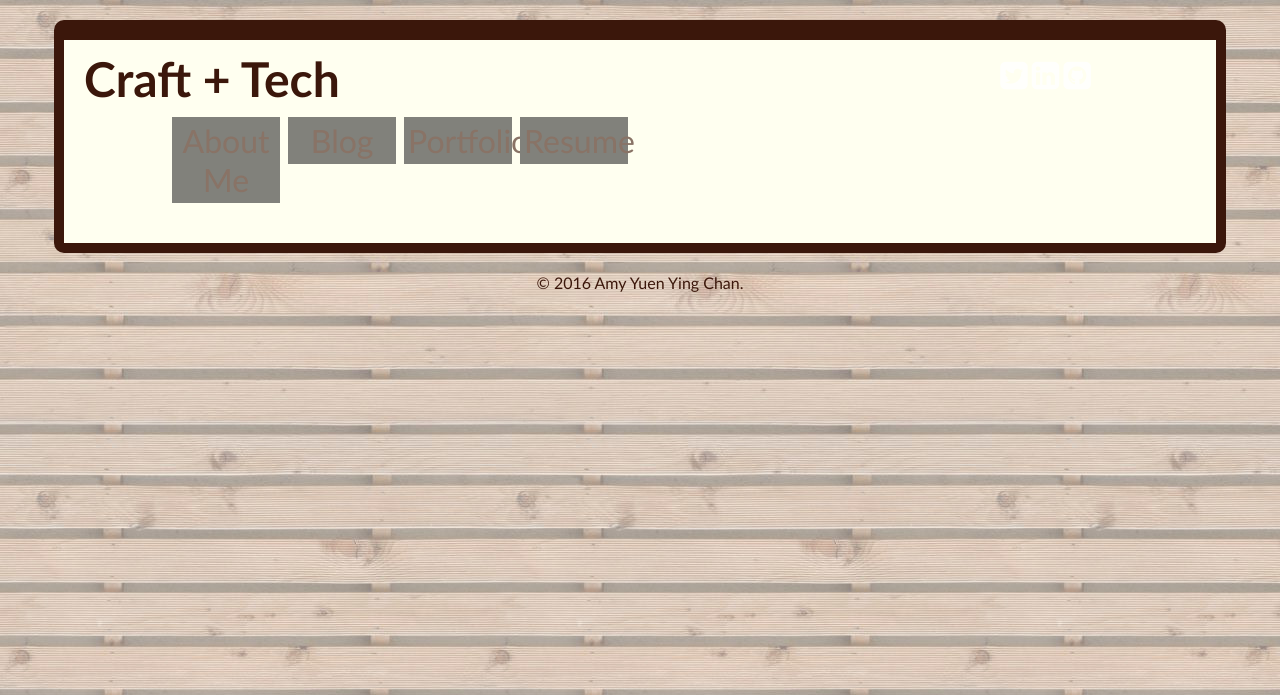
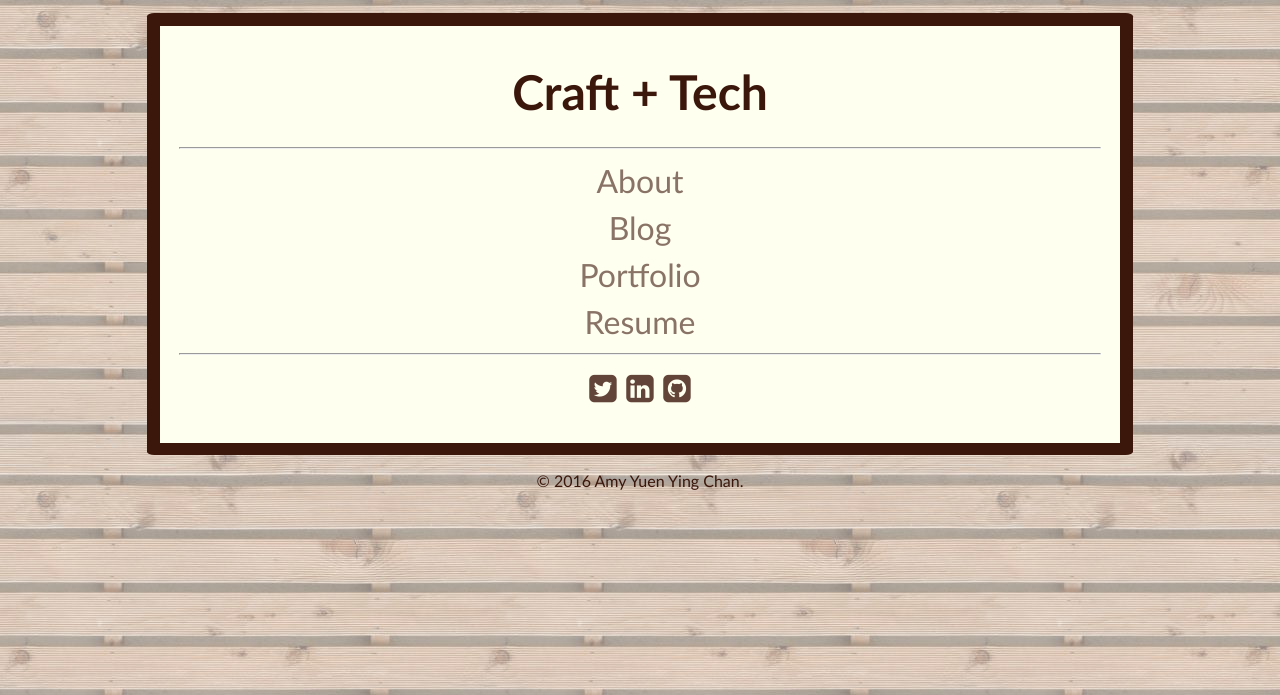
Before and after one commit to amychan331/my-website, a PHP site: template application/views/front.php in a window 1280 px wide. Shown: the top 695 px of the page. Run offline with PHP 8.4, Linux system fonts and the light colour scheme; the template is opened without the code that fills it, so the values that code supplies are empty.

Commit message:
Add social media & htaccess. Correct links. Did landing page.

```diff
--- a/application/models/front.php
+++ b/application/models/front.php
@@ -2,10 +2,7 @@
 class Content {
 	public function __construct() {
 echo <<< EOD
-	    <p>
-			<img class="center" src="public/images/intro_icon.png" alt="Front Icon"></img>
-	    </p>
-	    <p>
+	    <p id = "introText">
 			{ Welcome to my online sketchbook. My name is Amy Chan. This website holds my works, my writing, and my thoughts. I hope you enjoy your stay. }
 	    </p>
 EOD;
--- a/application/views/front.php
+++ b/application/views/front.php
@@ -18,22 +18,23 @@
 </head>
 <body>
 	<div id="indexContent">
-		<header>
-			<div id="banner"><a href="index.php">Craft + Tech</a></div>
+		<div id='indexArticle'>
+			<header>
+				<div id="banner"><a href="index.php">Craft + Tech</a></div>
+			</header>
+		<?php
+			$content = new Content();
+			echo "<hr>";
+			echo "<div id='indexNav'>";
+				require_once('application/views/menu.php');
+			echo "</div>";
+		?>
+			<hr>
 			<div id="social-media">
 				<a href="https://twitter.com/CraftPlusTech"><i class="fa fa-twitter-square fa-2x" aria-hidden="true" title="View Amy's Twitter Page"></i></a>
 				<a href="https://www.linkedin.com/in/amyyychan"><i class="fa fa-linkedin-square fa-2x" aria-hidden="true" title="View Amy's LinkedIn Profile"></i></a>
 				<a href="https://github.com/amychan331"><i class="fa fa-github-square fa-2x" aria-hidden="true" title="View Amy's Github Repos"></i></a>
 			</div>
-		</header>
-
-		<?php
-			echo "<div id='indexArticle'>";
-				$content = new Content();
-				echo "<div id='indexNav'>";
-					require_once('application/views/menu.php');
-				echo "</div>";
-			echo "</div>";
-		?>
+		</div>
 	</div>
 	<?php require_once('application/views/footer.php'); ?>
--- a/application/views/menu.php
+++ b/application/views/menu.php
@@ -1,6 +1,6 @@
 <nav>
 	<ul>
-		<li><a href="about.html">About Me</a></li>
+		<li><a href="about.html">About</a></li>
 		<li><a href="blog.html">Blog</a></li>
 		<li><a href="portfolio.html">Portfolio</a></li>
 		<li><a href="resume.html">Resume</a></li>
--- a/public/css/front.css
+++ b/public/css/front.css
@@ -1,6 +1,3 @@
-/* MAIN PAGE
----------------------------------*/
-
 /* LINK
 ---------------------------------*/
 #indexNav a:link {
@@ -16,42 +13,95 @@
 	text-decoration: none;
 	}
 
+/* BODY
+---------------------------------*/
 #indexContent {
     background-color: #3B170B;
-    border-top-right-radius: 10px;
-	border-bottom-right-radius: 10px;
-	width:90%;
-	margin:20px auto 20px auto;
-	padding: 10px 10px 10px 10px;
-	border-radius: 10px;
-	position: relative;
+    border-top-right-radius: .75%;
+	border-bottom-right-radius: .75%;
+	width: 75%;
+	margin: 1% auto;
+	padding: 1%;
+	border-radius: .75%;
+}
+
+#indexArticle {
+	background-color: #FFFFF0;
+	padding: 2%;
 	text-align: center;
 	font-size: 1em;
 	color: #2E2E2E;
 	font-family: 'Apple Chancery', 'Monotype Corsiva', monospace;
-	}
+}
 
-#indexArticle {
-	background-color: #FFFFF0;
-	padding: 20px 20px 20px 50px;
-	}
+/* MAIN TEXT
+---------------------------------*/
 
-/* VERTICAL NAVIGATION
+header {
+	margin: 0;
+}
+
+#banner {
+	float: none;
+	padding: 2% 0;
+	width: 100%;
+}
+
+#introText {
+	clear: both;
+	margin: auto;
+	padding: 2% 0;
+	width: 75%;
+}
+
+/* NAV
 ---------------------------------*/
+#indexNav {
+	clear: both;
+}
+
+#indexNav nav {
+	margin: auto;
+}
+
 #indexNav ul {
-	margin:20px auto 20px auto;
-	width:90%;
-	position:relative;
-	overflow:auto;
-	padding:0;
-	clear:both;
-	float:center;
-	text-align:center;
 	font-size: 2em;
 	font-family: Copperplate, "Courier New", serif;
 	color: #3B170B;
-	}
+	margin: auto;
+}
 #indexNav li {
-	list-style-type:none;
-	display:block;
-	}
+	background-color: #FFFFF0;
+	clear: both;
+	display: block;
+	float: none;
+	list-style-type: none;
+}
+
+#indexNav li a {
+	width: 100%
+}
+
+/* SOCIAL MEDIA
+---------------------------------*/
+
+#social-media {
+	clear: both;
+	display: block;
+	float: none;
+	margin: 2% auto;
+	padding: 0;
+	width: 100%;
+}
+
+#social-media a:link, #social-media a:visited {
+	color: #3B170B;
+	opacity: 0.8;
+	filter: alpha(opacity=80);
+}
+
+#social-media a:hover {
+	color: #3B170B;
+	opacity: 0.6;
+	filter: alpha(opacity=60);
+}
--- a/public/css/stylesheet.css
+++ b/public/css/stylesheet.css
@@ -66,6 +66,7 @@ header {
 	font-family: "Optima";
 }
 #banner {
+	clear: both;
 	float: left;
 	font-size: 3em;
 	font-weight: bold;
```
Also changed, not shown: application/models/resume.php (+7 -7 lines), .htaccess, about.html (renamed from about.php), index.html (renamed from index.php), resume.html (renamed from resume.php).
